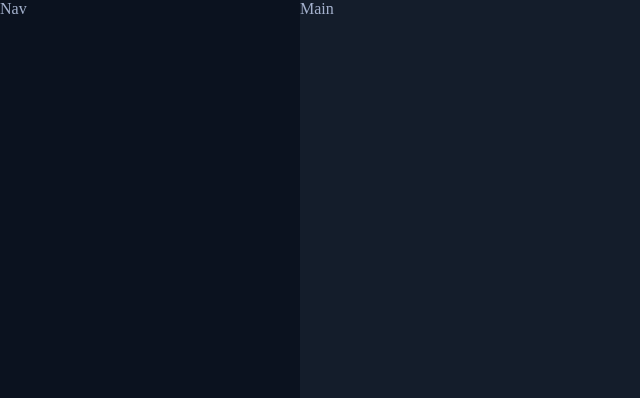
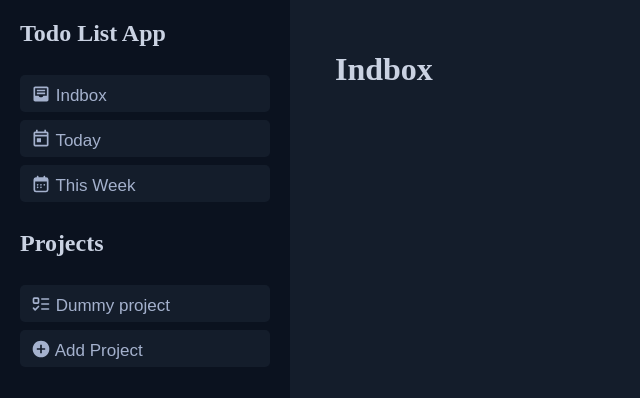
Before and after one commit to golam71/odin-todo-list, a website built with webpack: page src/template.html in a window 1280 px wide. Shown: the whole page, without its empty margins (0-640 px from the left). Built offline with nearby package versions, Linux system fonts and the light colour scheme.

Commit message:
✨ Add MiniCssExtractPlugin to package.json, update global CSS styles, enhance template structure, and implement Todo class

```diff
--- a/package.json
+++ b/package.json
@@ -23,6 +23,7 @@
     "css-loader": "^7.1.2",
     "html-loader": "^5.1.0",
     "html-webpack-plugin": "^5.6.3",
+    "mini-css-extract-plugin": "^2.9.2",
     "style-loader": "^4.0.0",
     "svg-inline-loader": "^0.8.2",
     "webpack": "^5.99.7",
--- a/src/styles/global.css
+++ b/src/styles/global.css
@@ -7,8 +7,8 @@
   --heading: #cad2e2;
 
   --opacity: 50%;
-  --border-color: color-mix(in srgb, currentColor var(--opacity), transparent);
-  --radius: 10px;
+  --border-color: color-mix(in srgb, var(--text) var(--opacity), transparent);
+  --radius: 5px;
   --table-border-width: 1px;
 }
 
@@ -16,16 +16,63 @@ body {
   display: flex;
   padding: 0px;
   margin: 0px;
+  background-color: var(--main-bg);
   color: var(--text);
   min-height: 100vh;
 }
 
+* {
+  transition: all 0.3s ease;
+}
+
+h1,
+h2,
+h3,
+h4,
+h5,
+h6,
+b {
+  color: var(--heading);
+}
+
 nav {
-  min-width: 300px;
+  min-width: 250px;
   background-color: var(--dark-bg);
+  padding: 0px 20px;
+  display: flex;
+  flex-direction: column;
+  gap: 8px;
+}
+.project-container {
+  display: flex;
+  flex-direction: column;
+}
+
+nav button {
+  font-size: 17px;
+  background-color: var(--main-bg);
+  border: 1px solid transparent;
+  outline: none;
+  border-radius: var(--radius);
+  color: var(--text);
+  padding: 5px 10px;
+  text-align: left;
+  position: relative;
+}
+
+nav button:hover {
+  /* color: var(--accent); */
+  border: 1px solid var(--text);
+}
+
+nav button > svg {
+  position: relative;
+  top: 3.5px;
 }
 
 main {
+  max-width: 900px;
+  margin: 0 auto;
   flex: 1;
-  background-color: var(--main-bg);
+  padding: 30px;
 }
--- a/src/template.html
+++ b/src/template.html
@@ -8,8 +8,63 @@
 </head>
 
 <body>
-    <nav>Nav</nav>
-    <main>Main</main>
+    <nav>
+        <h1>Todo List App</h1>
+        <button>
+            <svg xmlns="http://www.w3.org/2000/svg" width="20" height="20"
+                viewBox="0 0 24 24"><!-- Icon from Material Symbols by Google - https://github.com/google/material-design-icons/blob/master/LICENSE -->
+                <path fill="currentColor"
+                    d="M5 21q-.825 0-1.412-.587T3 19V5q0-.825.588-1.412T5 3h14q.825 0 1.413.588T21 5v14q0 .825-.587 1.413T19 21zm7-5q.95 0 1.725-.55T14.8 14H19V5H5v9h4.2q.3.9 1.075 1.45T12 16m-5-3.75h10v-2H7zm0-3.5h10v-2H7z" />
+            </svg>
+
+            Indbox</button>
+        <button>
+            <svg xmlns="http://www.w3.org/2000/svg" width="20" height="20"
+                viewBox="0 0 24 24"><!-- Icon from Material Design Icons by Pictogrammers - https://github.com/Templarian/MaterialDesign/blob/master/LICENSE -->
+                <path fill="currentColor"
+                    d="M19 3h-1V1h-2v2H8V1H6v2H5a2 2 0 0 0-2 2v14a2 2 0 0 0 2 2h14c1.11 0 2-.89 2-2V5c0-1.11-.89-2-2-2m0 16H5V9h14zm0-12H5V5h14M7 11h5v5H7" />
+            </svg>
+            Today</button>
+        <button>
+            <svg xmlns="http://www.w3.org/2000/svg" width="20" height="20"
+                viewBox="0 0 24 24"><!-- Icon from Tabler Icons by Paweł Kuna - https://github.com/tabler/tabler-icons/blob/master/LICENSE -->
+                <g fill="currentColor">
+                    <path
+                        d="M16 2c.183 0 .355.05.502.135l.033.02c.28.177.465.49.465.845v1h1a3 3 0 0 1 2.995 2.824L21 7v12a3 3 0 0 1-2.824 2.995L18 22H6a3 3 0 0 1-2.995-2.824L3 19V7a3 3 0 0 1 2.824-2.995L6 4h1V3a1 1 0 0 1 .514-.874l.093-.046l.066-.025l.1-.029l.107-.019L8 2q.083 0 .161.013l.122.029l.04.012l.06.023c.328.135.568.44.61.806L9 3v1h6V3a1 1 0 0 1 1-1m3 7H5v9.625c0 .705.386 1.286.883 1.366L6 20h12c.513 0 .936-.53.993-1.215l.007-.16z" />
+                    <path
+                        d="M9.015 13a1 1 0 0 1-1 1a1.001 1.001 0 1 1-.005-2c.557 0 1.005.448 1.005 1m4 0a1 1 0 0 1-1 1a1.001 1.001 0 1 1-.005-2c.557 0 1.005.448 1.005 1m4.005 0a1 1 0 0 1-1 1a1.001 1.001 0 1 1-.005-2c.557 0 1.005.448 1.005 1m-5 2a1 1 0 0 1 0 2a1.001 1.001 0 1 1-.005-2zm-3.005 1a1 1 0 0 1-1 1a1.001 1.001 0 1 1-.005-2c.557 0 1.005.448 1.005 1" />
+                </g>
+            </svg>
+            This Week</button>
+        <h2>
+            Projects
+        </h2>
+        <div class="project-container" id="project-conainer">
+            <button>
+                <svg xmlns="http://www.w3.org/2000/svg" width="20" height="20"
+                    viewBox="0 0 24 24"><!-- Icon from Lucide by Lucide Contributors - https://github.com/lucide-icons/lucide/blob/main/LICENSE -->
+                    <g fill="none" stroke="currentColor" stroke-linecap="round" stroke-linejoin="round"
+                        stroke-width="2">
+                        <rect width="6" height="6" x="3" y="5" rx="1" />
+                        <path d="m3 17l2 2l4-4m4-9h8m-8 6h8m-8 6h8" />
+                    </g>
+                </svg>
+                Dummy project</button>
+        </div>
+        <button>
+            <svg xmlns="http://www.w3.org/2000/svg" width="20" height="20"
+                viewBox="0 0 24 24"><!-- Icon from Material Symbols by Google - https://github.com/google/material-design-icons/blob/master/LICENSE -->
+                <path fill="currentColor"
+                    d="M11 17h2v-4h4v-2h-4V7h-2v4H7v2h4zm1 5q-2.075 0-3.9-.788t-3.175-2.137T2.788 15.9T2 12t.788-3.9t2.137-3.175T8.1 2.788T12 2t3.9.788t3.175 2.137T21.213 8.1T22 12t-.788 3.9t-2.137 3.175t-3.175 2.138T12 22" />
+            </svg>
+            Add Project
+        </button>
+    </nav>
+    <main>
+        <h1 id="main-title">
+            Indbox
+        </h1>
+    </main>
 </body>
 
 </html>
--- a/webpack.config.js
+++ b/webpack.config.js
@@ -1,8 +1,13 @@
-// webpack.config.js
-const path = require("path");
-const HtmlWebpackPlugin = require("html-webpack-plugin");
+// webpack.config.mjs
+import path from "path";
+import { fileURLToPath } from "url";
+import HtmlWebpackPlugin from "html-webpack-plugin";
+import MiniCssExtractPlugin from "mini-css-extract-plugin";
 
-module.exports = {
+const __filename = fileURLToPath(import.meta.url);
+const __dirname = path.dirname(__filename);
+
+export default {
   mode: "development",
   entry: "./src/index.js",
   output: {
@@ -15,6 +20,7 @@ module.exports = {
     watchFiles: ["./src/template.html"],
   },
   plugins: [
+    new MiniCssExtractPlugin(),
     new HtmlWebpackPlugin({
       template: "./src/template.html",
     }),
@@ -23,7 +29,7 @@ module.exports = {
     rules: [
       {
         test: /\.css$/i,
-        use: ["style-loader", "css-loader"],
+        use: [MiniCssExtractPlugin.loader, "css-loader"],
       },
       {
         test: /\.html$/i,
```
Also changed, not shown: src/scripts/todo.js (added, +12 -0 lines).
